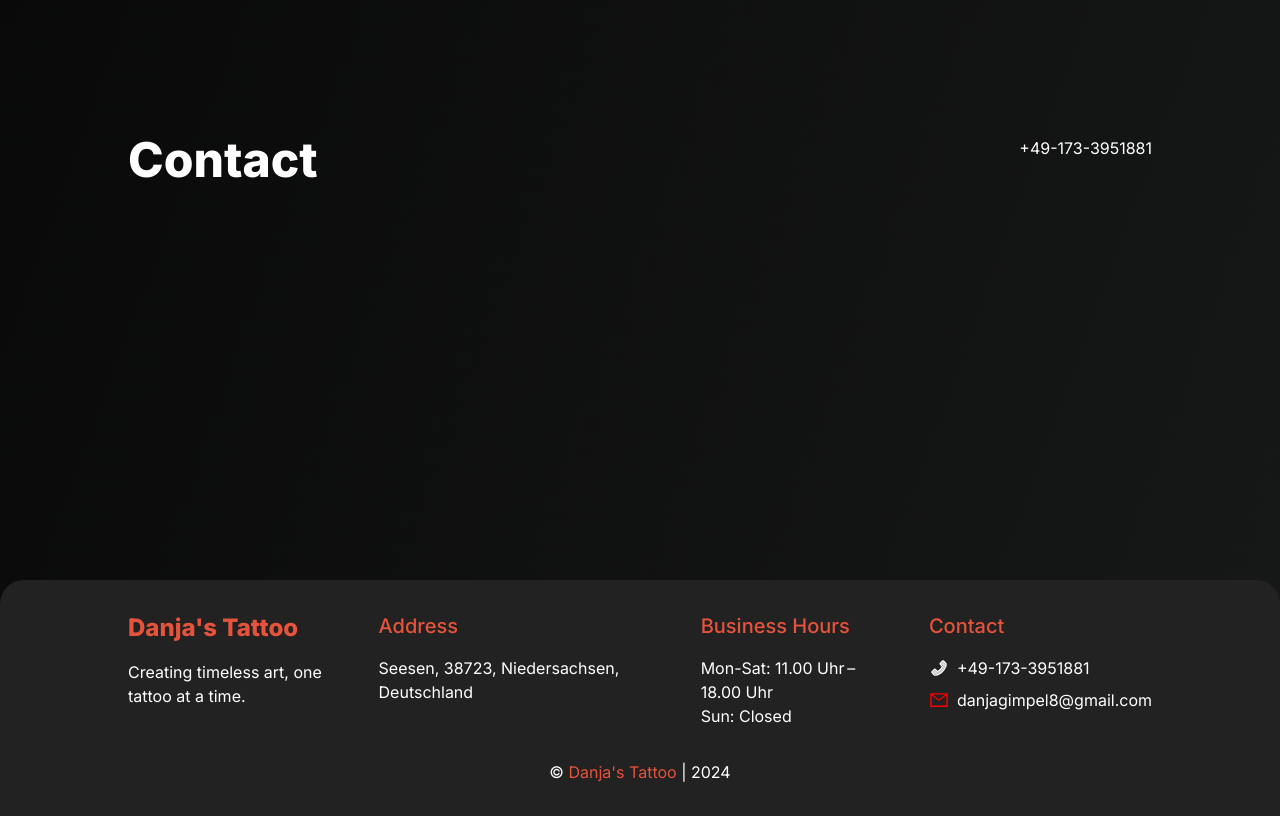
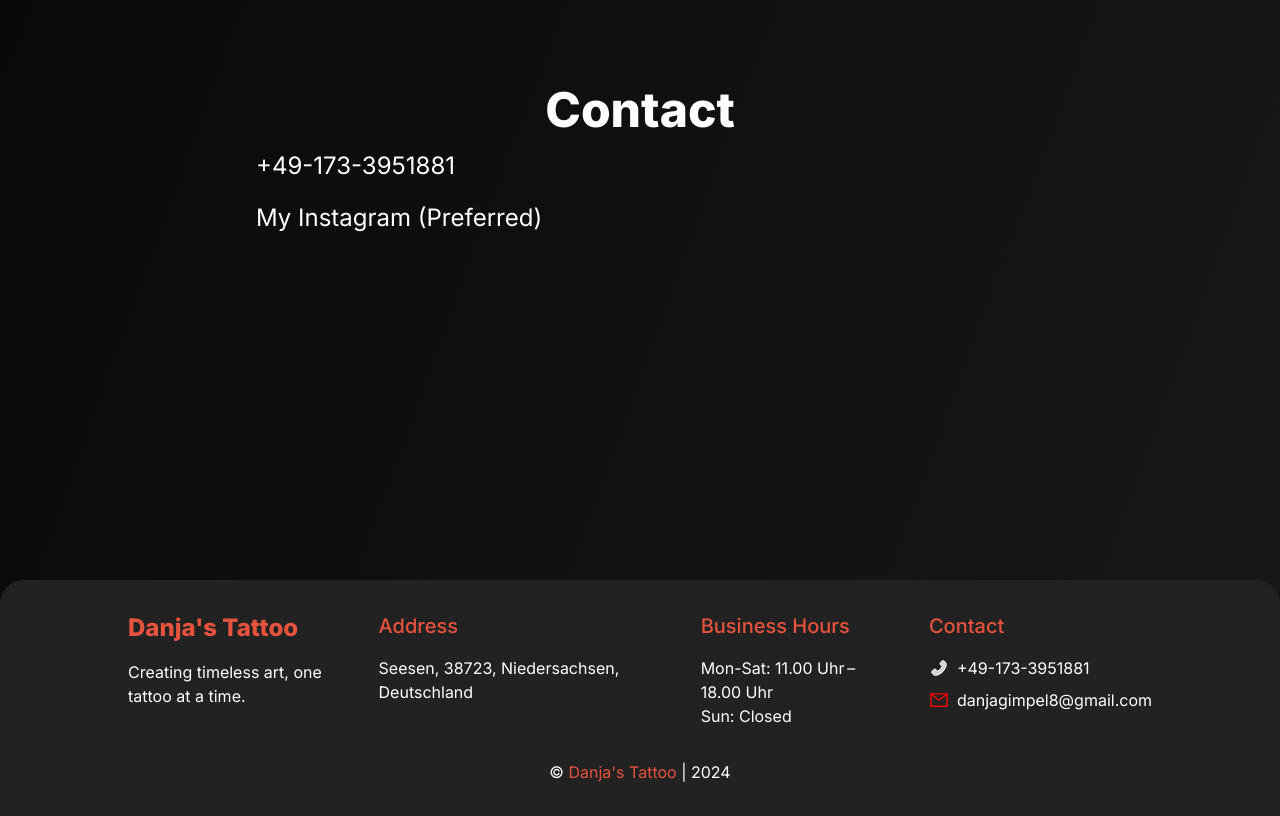
Before and after one commit to nikhilxkumar/Danja-s-Tattoo, a React (Vite) app: page / in a window 1280 px wide. Shown: the part 2680-3496 px from the top of the page. Built offline with nearby package versions, Linux system fonts and the light colour scheme.

Commit message:
update info

```diff
--- a/src/components/Contact.jsx
+++ b/src/components/Contact.jsx
@@ -4,58 +4,17 @@ import Button from "../layouts/Button";
 const Contact = () => {
   return (
     <div className="min-h-screen flex flex-col items-center justify-center md:mx-32 mx-5 mt-10">
-      <div className="flex flex-col md:flex-row justify-between w-full">
-      <h1 className="text-5xl font-semibold text-center md:text-start mt-14 md:mt-0">Contact</h1>
-      <p>+49-173-3951881</p>
-        {/* <form className="w-full md:w-2/5 space-y-5 pt-20">
-          <h1 className="text-5xl font-semibold text-center">Contact Us</h1>
-          <div className="flex flex-col">
-            <label htmlFor="userName">Your Name</label>
-            <input
-              className="py-3 px-5 rounded-lg hover:shadow-md transition-all bg-gray-100 text-gray-800 focus:outline-none focus:ring-2 focus:ring-brightRed"
-              type="text"
-              name="userName"
-              id="userName"
-              placeholder="Enter your Name"
-            />
-          </div>
-          <div className="flex flex-col">
-            <label htmlFor="userEmail">Your Email</label>
-            <input
-              className="py-3 px-5 rounded-lg hover:shadow-md transition-all bg-gray-100 text-gray-800 focus:outline-none focus:ring-2 focus:ring-brightRed"
-              type="email"
-              name="userEmail"
-              id="userEmail"
-              placeholder="Enter your Email"
-            />
-          </div>
-          <div className="flex flex-col">
-            <label htmlFor="userNumber">Your Number</label>
-            <input
-              className="py-3 px-5 rounded-lg hover:shadow-md transition-all bg-gray-100 text-gray-800 focus:outline-none focus:ring-2 focus:ring-brightRed"
-              type="number"
-              name="userNumber"
-              id="userNumber"
-              placeholder="Enter your Number"
-            />
-          </div>
-          <div className="flex flex-col">
-            <label htmlFor="userMessage">Your Message</label>
-            <textarea
-              className="py-3 px-5 rounded-lg hover:shadow-md transition-all bg-gray-100 text-gray-800 focus:outline-none focus:ring-2 focus:ring-brightRed"
-              name="userMessage"
-              id="userMessage"
-              rows="4"
-              placeholder="Enter your Message"
-            ></textarea>
-          </div>
-          <div className="flex flex-row justify-center space-x-4">
-            <Button title="Send Message" />
-          </div>
-        </form> */}
+        <h1 className="text-5xl font-semibold text-center md:text-start mt-14 md:mt-0">
+        Contact
+        </h1>
 
+        <div className=" w-full md:w-3/4 space-y-5 mt-4 text-2xl ">
+          <p>
+          +49-173-3951881
+            </p>
+          <p><a href="https://www.instagram.com/danjas_tattoo_/">My Instagram</a> (Preferred)</p>
+        </div>
       </div>
-    </div>
   );
 };
 
```
